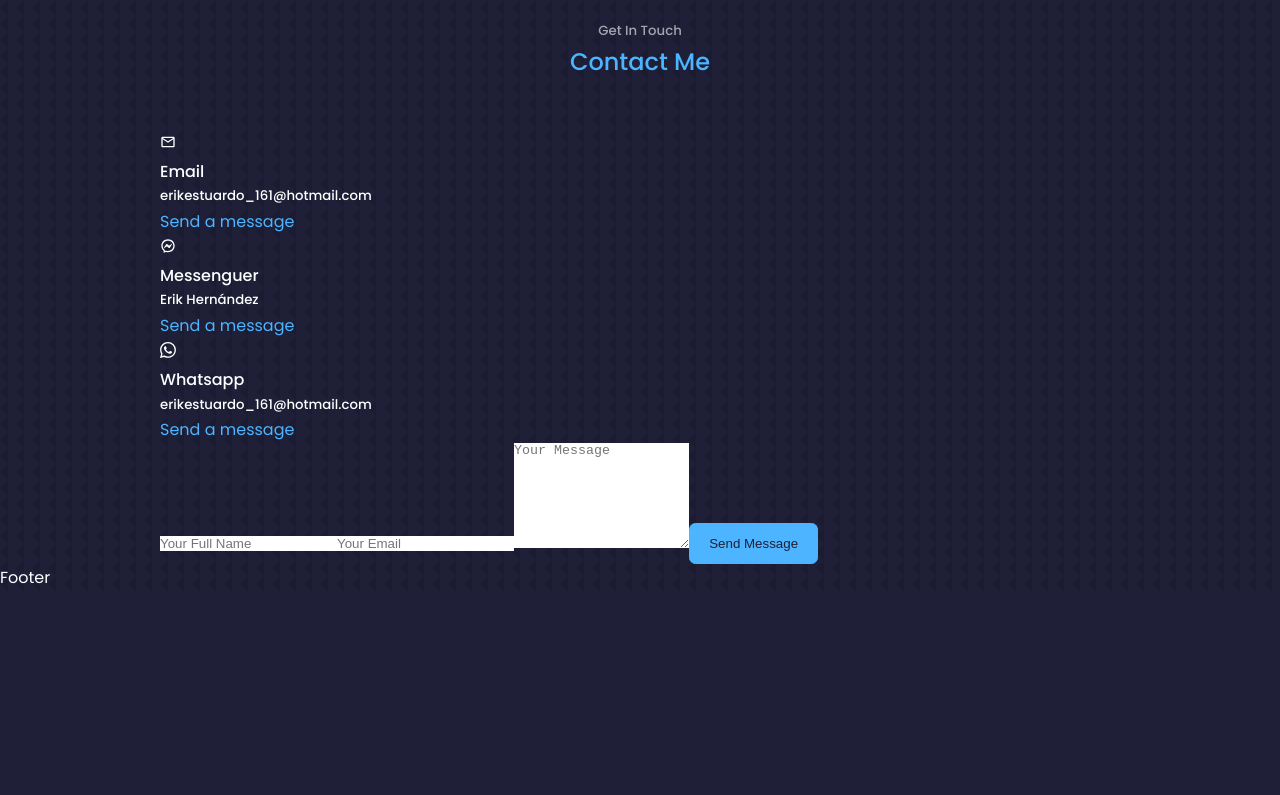
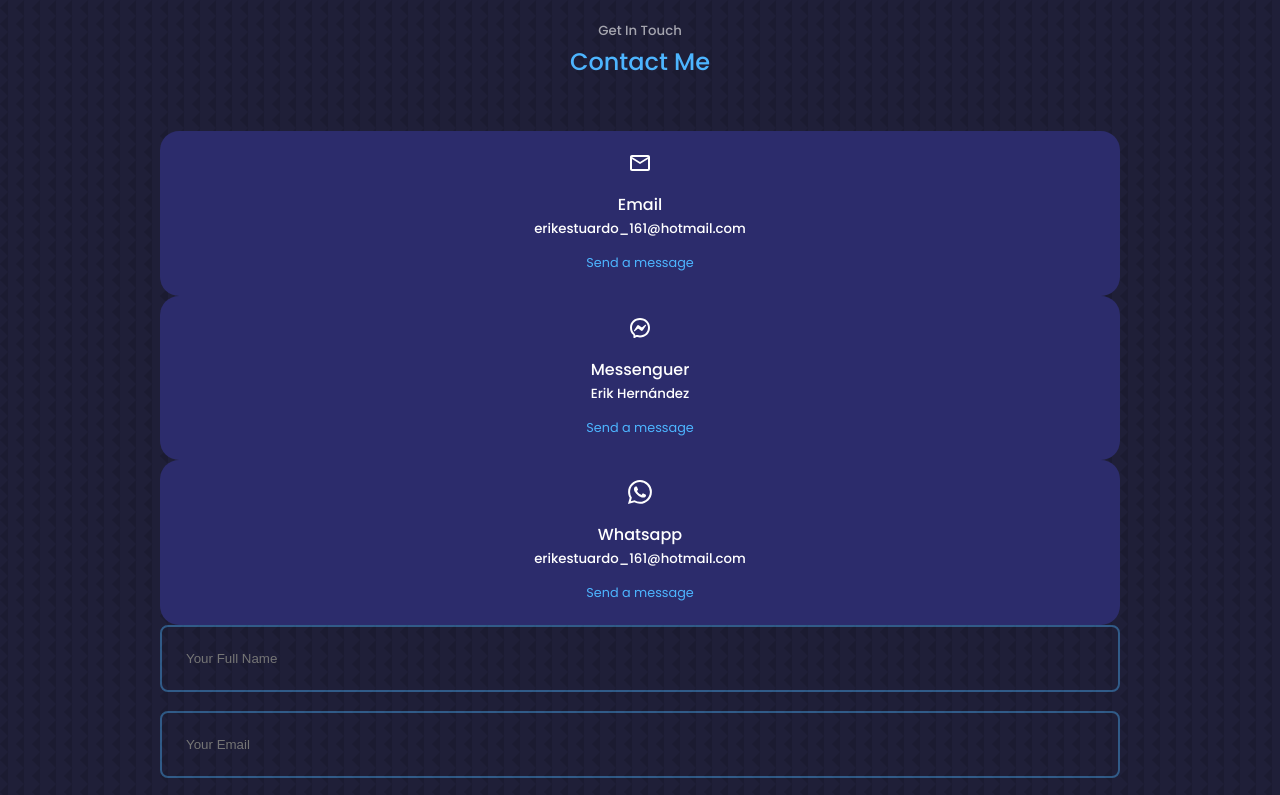
Before and after one commit to Erik161/React-Portafolio-Website, a React (Vite) app: page / in a window 1280 px wide. Shown: the part 5200-5995 px from the top of the page. Before the commit the page ends 5792 px from the top, so only its background shows below. Built offline with nearby package versions, Linux system fonts and the light colour scheme.

Commit message:
Contact Component CSS

```diff
--- a/src/components/contact/Contact.jsx
+++ b/src/components/contact/Contact.jsx
@@ -13,14 +13,14 @@
 
         <div className='contact__options'>
           <article className='contact__option'>
-            <MdOutlineEmail/>
+            <MdOutlineEmail className='contact__option-icon' />
             <h4>Email</h4>
             <h5>erikestuardo_161@hotmail.com</h5>
             <a href='mailto:erikestuardo_161@hotmail.com' target="_blank">Send a message</a>
           </article>
 
           <article className='contact__option'>
-            <RiMessengerLine/>
+            <RiMessengerLine className='contact__option-icon' />
             <h4>Messenguer</h4>
             <h5>Erik Hernández</h5>
             <a href='https://m.me/erik.hernandez' target="_blank">Send a message</a>
@@ -28,7 +28,7 @@
 
 
           <article className='contact__option'>
-            <BsWhatsapp/>
+            <BsWhatsapp className='contact__option-icon' />
             <h4>Whatsapp</h4>
             <h5>erikestuardo_161@hotmail.com</h5>
             <a href='https://api.whatsapp.com/send?phone=50236074761' target="_blank">Send a message</a>
--- a/src/components/contact/contact.css
+++ b/src/components/contact/contact.css
@@ -0,0 +1,59 @@
+.container .contact__container{
+    width: 58%;
+    display: grid;
+    grid-template-columns: 30% 58%;
+    gap: 12%;
+}
+
+.contac__options{
+    display: flex;
+    flex-direction: column;
+    gap: 1.2rem;
+}
+
+
+.contact__option{
+    background: var(--color-bg-variant);
+    padding: 1.2rem;
+    border-radius: 1.2rem;
+    text-align: center;
+    border: 1px solid transparent;
+    transition: var(--transition);
+}
+
+.contact__option:hover{
+    background: transparent;
+    border-color: var(--color-primary-variant);
+}
+
+
+.contact__option-icon{
+    font-size: 1.5rem;
+    margin-bottom: 0.5rem;
+}
+
+
+.contact__option a {
+    margin-top: 0.7rem;
+    display: inline-block;
+    font-size: 0.8rem;
+}
+
+/* FORM */
+
+form {
+    display: flex;
+    flex-direction: column;
+    gap: 1.2rem;
+}
+
+
+input, textarea{
+    width: 100%;
+    padding: 1.5rem;
+    border-radius: 0.5rem;
+    background: transparent;
+    border: 2px solid var(--color-primary-variant);
+    resize: none;
+    color:  var(--color-white);
+}
```
